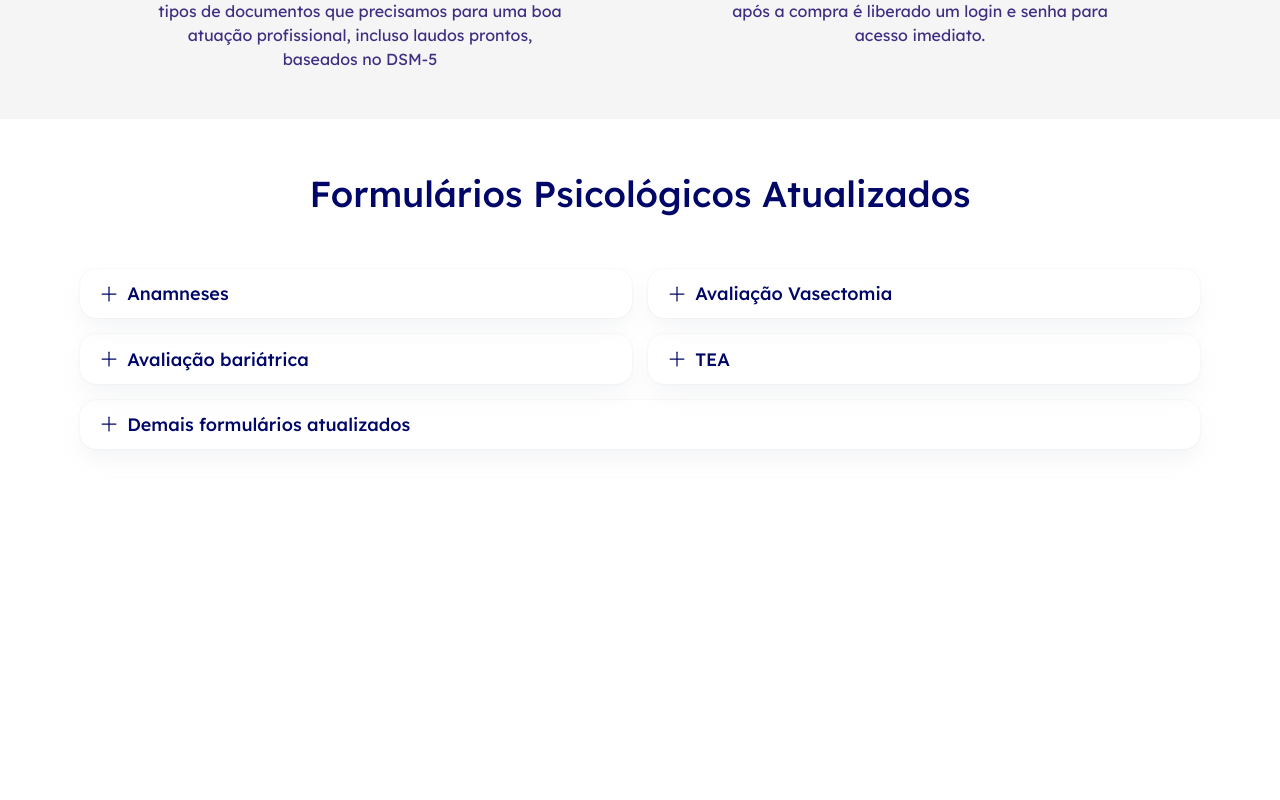
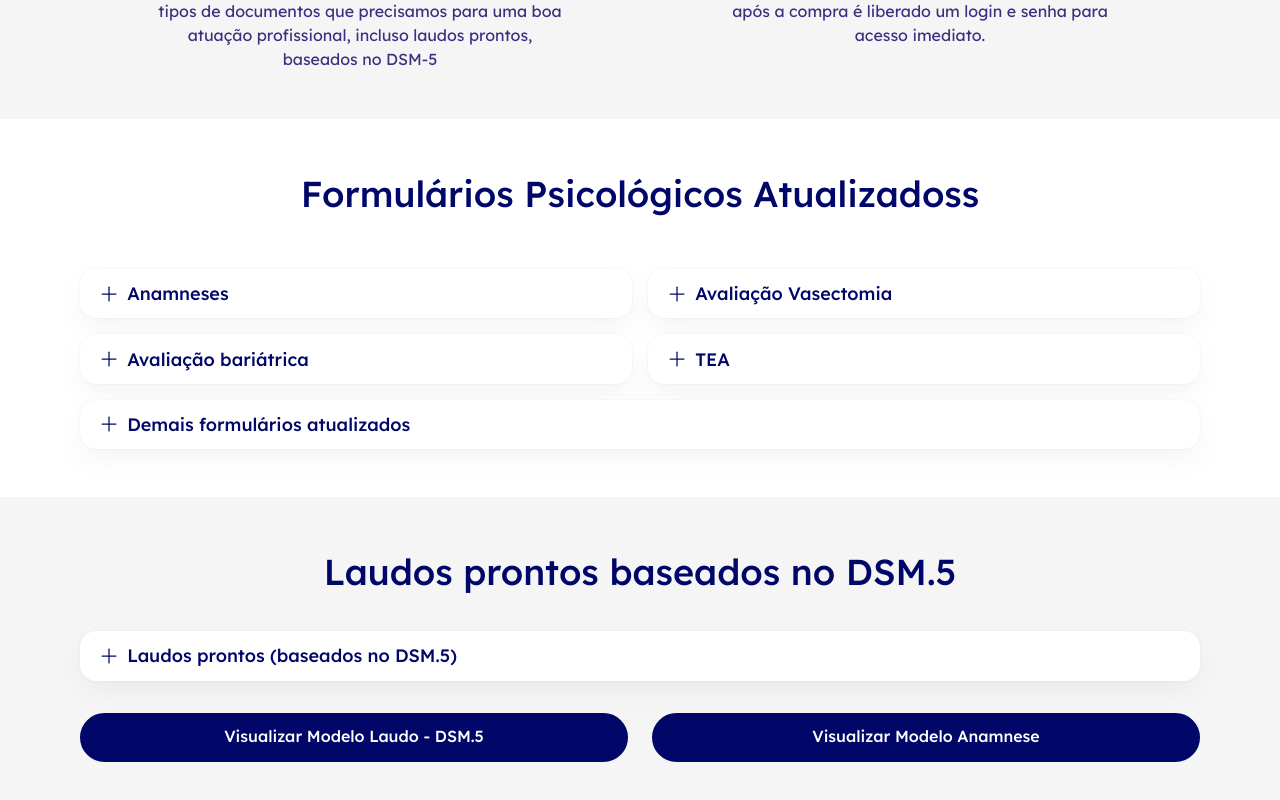
Before and after one commit to izaiasmorais/psiform, a React (Vite) app: page / in a window 1280 px wide. Shown: the part 698-1498 px from the top of the page. Before the commit the page ends 1195 px from the top, so only its background shows below. Built offline with nearby package versions, Linux system fonts and the light colour scheme.

Commit message:
chore: reports component completed

```diff
--- a/src/App.tsx
+++ b/src/App.tsx
@@ -1,6 +1,7 @@
 import { Forms } from "./components/Forms";
 import { Header } from "./components/Header";
 import { Main } from "./components/Main";
+import { Reports } from "./components/Reports";
 import { Resources } from "./components/Resources";
 
 function App() {
@@ -10,6 +11,7 @@ function App() {
 			<Main />
 			<Resources />
 			<Forms />
+			<Reports />
 		</>
 	);
 }
--- a/src/components/Accordions.tsx
+++ b/src/components/Accordions.tsx
@@ -1,4 +1,4 @@
-import { SimpleGrid, Accordion, Text } from "@chakra-ui/react";
+import { SimpleGrid, Accordion, Text, Box } from "@chakra-ui/react";
 import { GlobalAccordion } from "./GlobalAccordion";
 
 export function Accordions() {
@@ -80,7 +80,7 @@ export function Accordions() {
 				<GlobalAccordion
 					title="Demais formulários atualizados"
 					description={
-						<Text>
+						<Box>
 							<Text fontWeight="500">Atestado Psicológico</Text>
 							Atestado Psicológico – 2 tipos de modelos <br />
 							Atestado de Boa Conduta <br />
@@ -95,7 +95,8 @@ export function Accordions() {
 							<Text fontWeight="500">Avaliação Risco de Suicídio</Text>
 							Risco de Suicídio <br /> <br />
 							<Text fontWeight="500">Atendimento e Evolução</Text>
-							Registro de Atendimento e Evolução – 2 tipos de modelos <br /> <br />
+							Registro de Atendimento e Evolução – 2 tipos de modelos <br />{" "}
+							<br />
 							<Text fontWeight="500">Atendimento Online</Text>
 							Protocolo de Atendimento Online <br /> <br />
 							Autorização para Atendimento Online para Menores – 2 tipos de
@@ -170,7 +171,7 @@ export function Accordions() {
 							psicológico? <br />
 							Quantidade de Profissionais por Estado <br />
 							Tabela de Referência – CFP <br />
-						</Text>
+						</Box>
 					}
 				/>
 			</Accordion>
--- a/src/components/Button.tsx
+++ /dev/null
@@ -1,26 +0,0 @@
-import { Button } from "@chakra-ui/react";
-
-interface ButtonProps {
-	text: string;
-	isWhite: boolean;
-}
-
-export function GlobalButton({ text, isWhite }: ButtonProps) {
-	return (
-		<Button
-			fontWeight={500}
-			maxWidth="max-content"
-			borderRadius="50px"
-			bgColor={isWhite ? "transparent" : "blue.900"}
-			color={isWhite ? "blue.900" : "white"}
-			border="2px solid"
-			borderColor="blue.900"
-			_hover={{
-				bgColor: isWhite ? "blue.900" : "transparent",
-				color: isWhite ? "white" : "blue.900",
-			}}
-		>
-			{text}
-		</Button>
-	);
-}
--- a/src/components/Forms.tsx
+++ b/src/components/Forms.tsx
@@ -1,5 +1,6 @@
-import { Flex, Text } from "@chakra-ui/react";
+import { Flex } from "@chakra-ui/react";
 import { Accordions } from "./Accordions";
+import { GTitle } from "./GTitle";
 import { Layout } from "./Layout";
 
 export function Forms() {
@@ -12,9 +13,7 @@ export function Forms() {
 				justify="center"
 				direction="column"
 			>
-				<Text as="h1" fontWeight="500" fontSize="4xl">
-					Formulários Psicológicos Atualizados
-				</Text>
+				<GTitle title="Formulários Psicológicos Atualizadoss" />
 
 				<Accordions />
 			</Flex>
--- /dev/null
+++ b/src/components/GButton.tsx
@@ -0,0 +1,29 @@
+import { Button, ButtonProps, Link } from "@chakra-ui/react";
+
+interface GButtonProps extends ButtonProps {
+	text: string;
+	isWhite: boolean;
+	link: string;
+}
+
+export function GButton({ text, isWhite, link, ...rest }: GButtonProps) {
+	return (
+		<Button
+			fontWeight={500}
+			borderRadius="50px"
+			bgColor={isWhite ? "transparent" : "blue.900"}
+			color={isWhite ? "blue.900" : "white"}
+			border="2px solid"
+			borderColor="blue.900"
+			_hover={{
+				bgColor: isWhite ? "blue.900" : "white",
+				color: isWhite ? "white" : "blue.900",
+			}}
+			{...rest}
+		>
+			<Link href={link} textDecoration="none !important">
+				{text}
+			</Link>
+		</Button>
+	);
+}
--- /dev/null
+++ b/src/components/GTitle.tsx
@@ -0,0 +1,13 @@
+import { Text } from "@chakra-ui/react";
+
+interface Props {
+	title: string;
+}
+
+export function GTitle({ title }: Props) {
+	return (
+		<Text as="h1" fontWeight="500" fontSize="4xl">
+			{title}
+		</Text>
+	);
+}
--- a/src/components/GlobalAccordion.tsx
+++ b/src/components/GlobalAccordion.tsx
@@ -23,6 +23,7 @@ export function GlobalAccordion({ title, description }: GlobalAccordionProps) {
 			border="none"
 			borderRadius="1rem"
 			p=".2rem"
+			bg="white"
 			boxShadow={shadow}
 			_hover={{ bgColor: "#fafafa" }}
 		>
--- a/src/components/Header.tsx
+++ b/src/components/Header.tsx
@@ -1,5 +1,5 @@
 import { Flex, Image, Link, Text } from "@chakra-ui/react";
-import { GlobalButton } from "./Button";
+import { GButton } from "./GButton";
 import { Layout } from "./Layout";
 
 export function Header() {
@@ -22,7 +22,12 @@ export function Header() {
 					<Text>Soluções</Text>
 					<Text>Recursos</Text>
 					<Link href="#price">Preços</Link>
-					<GlobalButton isWhite text="Área de membros" />
+
+					<GButton
+						isWhite
+						text="Área de membros"
+						link="https://acesso.psiform.com.br/logar"
+					/>
 				</Flex>
 			</Flex>
 		</Layout>
--- a/src/components/Main.tsx
+++ b/src/components/Main.tsx
@@ -1,5 +1,5 @@
 import { Flex, Image, Text } from "@chakra-ui/react";
-import { GlobalButton } from "./Button";
+import { GButton } from "./GButton";
 import PlatformImg from "../assets/plataforma.png";
 import { Layout } from "./Layout";
 
@@ -17,7 +17,11 @@ export function Main() {
 						resoluções 06/2019 e 04/2020 do CFP para facilitar o seu dia a dia
 						na clínica.
 					</Text>
-					<GlobalButton isWhite={false} text="Tenho interesse" />
+					<GButton
+						isWhite={false}
+						text="Tenho interesse"
+						maxWidth="max-content"
+					/>
 				</Flex>
 
 				<Image src={PlatformImg} alt="Plataforma de Formulários Psicológicos" />
--- /dev/null
+++ b/src/components/Reports.tsx
@@ -0,0 +1,61 @@
+import { Accordion, Flex, Link, Text } from "@chakra-ui/react";
+import { GButton } from "./GButton";
+import { GlobalAccordion } from "./GlobalAccordion";
+import { GTitle } from "./GTitle";
+import { Layout } from "./Layout";
+
+export function Reports() {
+	return (
+		<Flex bg="gray.50">
+			<Layout>
+				<Flex
+					w="full"
+					align="center"
+					justify="center"
+					py="3rem"
+					direction="column"
+				>
+					<GTitle title="Laudos prontos baseados no DSM.5" />
+
+					<Accordion allowToggle mt="2rem" w="full">
+						<GlobalAccordion
+							title="Laudos prontos (baseados no DSM.5)"
+							description={
+								<Text>
+									Anamnese Adulto <br />
+									Anamnese Adolescente <br />
+									Anamnese Infantil <br />
+									Anamnese Cirurgia Bariátrica <br />
+									Anamnese Compulsão Alimentar <br />
+									Anamnese Neuropsicológica Adulto <br />
+									Anamnese Neuropsicológica Infantil <br />
+									Anamnese Orientação Profissional <br />
+									Anamnese Psicomotricidade <br />
+									Anamnese TCCAnamnese Terapêutica
+								</Text>
+							}
+						/>
+					</Accordion>
+
+					<Flex gap="1.5rem" w="full" mt="2rem">
+						<GButton
+							isWhite={false}
+							text="Visualizar Modelo Laudo - DSM.5"
+							link="https://psiform.com.br/wp-content/uploads/2022/07/Disforia-de-Genero.docx.pdf"
+							w="full"
+							h="49px"
+						/>
+
+						<GButton
+							isWhite={false}
+							text="Visualizar Modelo Anamnese"
+							link="https://psiform.com.br/wp-content/uploads/2022/07/Anamnese-Adulto.docx.pdf"
+							w="full"
+							h="49px"
+						/>
+					</Flex>
+				</Flex>
+			</Layout>
+		</Flex>
+	);
+}
```
